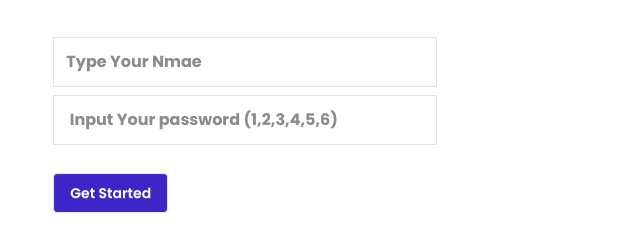
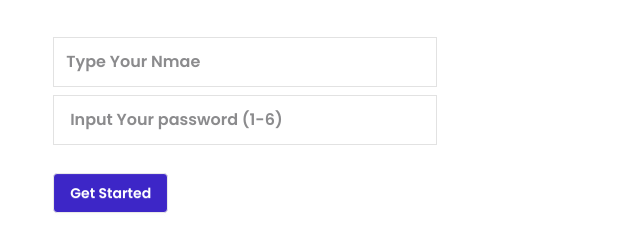
Before and after one commit to MAHIR-DEVES/B11-A6-English-Janala, a plain HTML site: page index.html in a window 1280 px wide. Shown: the part 367-618 px from the top of the page, 0-640 px from the left. Drawn offline with nearby package versions, Linux system fonts and the light colour scheme; some packages are replaced by stand-ins of ours; no server answers; a script that the page names is missing.

Commit message:
input font up

```diff
--- a/index.html
+++ b/index.html
@@ -62,10 +62,10 @@
           আমাদের Interactive
           Lessons
           আপনাকে নিয়ে যাবে অন্য একটি Level এ</p>
-        <div class="mt-10 space-y-2">
+        <div class="mt-10 space-y-2 font-semibold">
           <input id="name" class="block p-3  w-96  border-[#18181B20] " type="text" placeholder="Type Your Nmae ">
           <input id="password" class="block p-3 w-96  border-[#18181B20]" type="password"
-            placeholder=" Input Your password (1,2,3,4,5,6)">
+            placeholder=" Input Your password (1-6)">
         </div>
         <button id="get-start" class="btn bg-[#3D26C7] text-white mt-4 rounded-sm">Get
           Started</button>
```
